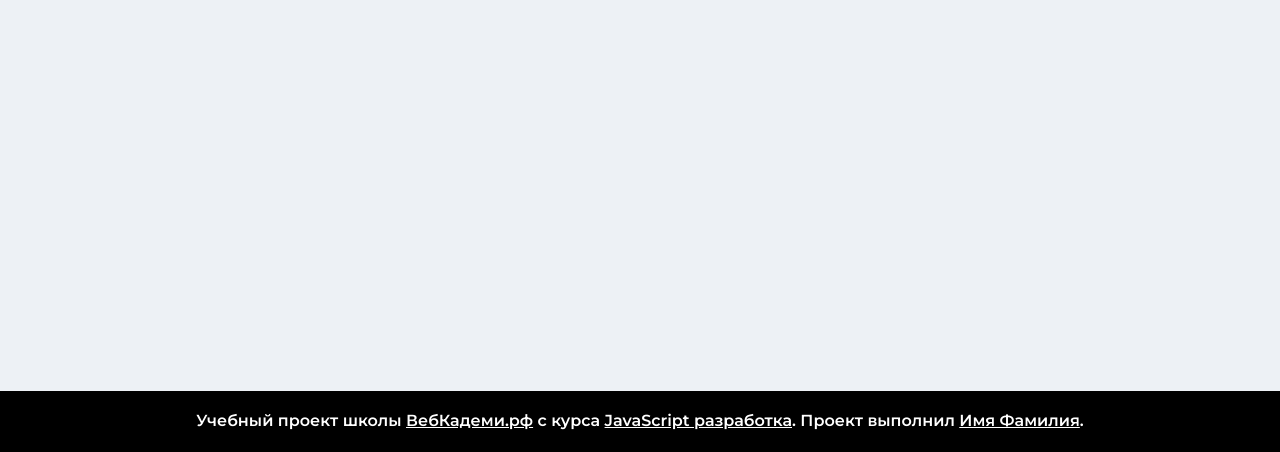
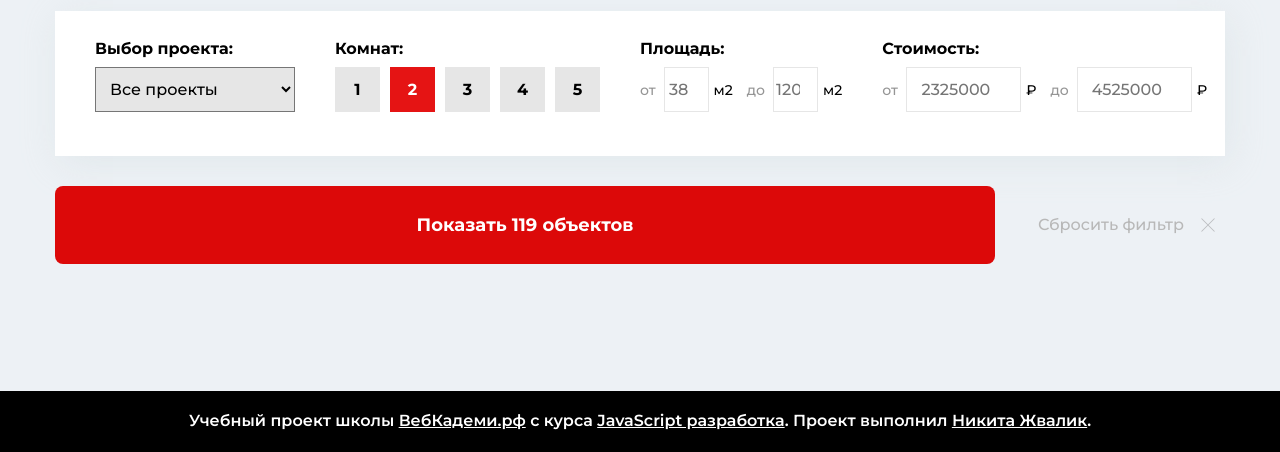
Before and after one commit to NikitaZhvalik/house-to-buy, a website built with webpack: page src/index.html in a window 1280 px wide. Shown: the part 348-800 px from the top of the page. Built offline with nearby package versions, Linux system fonts and the light colour scheme.

Commit message:
v.02 - render filter from js

```diff
--- a/package.json
+++ b/package.json
@@ -16,7 +16,7 @@
     "html-webpack-plugin": "^5.5.1",
     "webpack": "^5.76.3",
     "webpack-cli": "^5.0.1",
-    "webpack-dev-server": "^4.13.1"
+    "webpack-dev-server": "^4.15.1"
   },
   "scripts": {
     "dev": "webpack --mode development",
--- a/src/index.html
+++ b/src/index.html
@@ -93,7 +93,7 @@
                     <a href="https://webcademy.ru/">ВебКадеми.рф</a> с курса
                     <a href="https://webcademy.ru/jscourse/"
                         >JavaScript разработка</a
-                    >. Проект выполнил <a href="#">Имя Фамилия</a>.
+                    >. Проект выполнил <a href="#">Никита Жвалик</a>.
                 </p>
             </div>
         </footer>
--- /dev/null
+++ b/src/js/filter/filterController.js
@@ -0,0 +1,5 @@
+import * as view from './filterView';
+
+export default function() {
+    view.render();
+}
--- /dev/null
+++ b/src/js/filter/filterView.js
@@ -0,0 +1,121 @@
+export function render() {
+    const html = `
+    <form method="GET" class="container p-0">
+        <div class="heading-1">Выбор квартир:</div>
+        <div class="filter">
+            <div class="filter__col">
+                <div class="filter__label">Выбор проекта:</div>
+                <select name="complex" id="" class="filter__dropdown">
+                    <option value="all">Все проекты</option>
+                    <option value="Генеральский"
+                        >ЖК Генеральский</option
+                    >
+                    <option value="Речной">ЖК Речной</option>
+                    <option value="Лесной">ЖК Лесной</option>
+                    <option value="Квантум">ЖК Квантум</option>
+                </select>
+            </div>
+            <div class="filter__col rooms">
+                <div class="filter__label">Комнат:</div>
+                <div class="rooms__wrapper">
+                    <input
+                        name="rooms"
+                        type="checkbox"
+                        id="rooms_1"
+                        class="rooms__checkbox"
+                        value="1"
+                    /><label for="rooms_1" class="rooms__btn">1</label>
+                    <input
+                        name="rooms"
+                        type="checkbox"
+                        id="rooms_2"
+                        class="rooms__checkbox"
+                        value="2"
+                        checked
+                    /><label for="rooms_2" class="rooms__btn">2</label>
+                    <input
+                        name="rooms"
+                        type="checkbox"
+                        id="rooms_3"
+                        class="rooms__checkbox"
+                        value="3"
+                    /><label for="rooms_3" class="rooms__btn">3</label>
+                    <input
+                        name="rooms"
+                        type="checkbox"
+                        id="rooms_4"
+                        class="rooms__checkbox"
+                        value="4"
+                    /><label for="rooms_4" class="rooms__btn">4</label>
+                    <input
+                        name="rooms"
+                        type="checkbox"
+                        id="rooms_5"
+                        class="rooms__checkbox"
+                        value="5"
+                    /><label for="rooms_5" class="rooms__btn">5</label>
+                </div>
+            </div>
+            <div class="filter__col">
+                <div class="filter__label">Площадь:</div>
+                <div class="range__wrapper">
+                    <label class="range">
+                        <div for="" class="range__label">от</div>
+                        <input
+                            name="sqmin"
+                            min="0"
+                            type="number"
+                            class="range__input"
+                            placeholder="38"
+                        />
+                        <div class="range__value">м2</div>
+                    </label>
+                    <label class="range">
+                        <div for="" class="range__label">до</div>
+                        <input
+                            name="sqmax"
+                            min="0"
+                            type="number"
+                            class="range__input"
+                            placeholder="120"
+                        />
+                        <div class="range__value">м2</div>
+                    </label>
+                </div>
+            </div>
+            <div class="filter__col">
+                <div class="filter__label">Стоимость:</div>
+                <div class="range__wrapper">
+                    <div class="range">
+                        <label for="" class="range__label">от</label>
+                        <input
+                            type="number"
+                            name="pricemin"
+                            min="0"
+                            class="range__input range__input--price"
+                            placeholder="2325000"
+                        />
+                        <div class="range__value">₽</div>
+                    </div>
+                    <div class="range">
+                        <label for="" class="range__label">до</label>
+                        <input
+                            type="number"
+                            name="pricemax"
+                            min="0"
+                            class="range__input range__input--price"
+                            placeholder="4525000"
+                        />
+                        <div class="range__value">₽</div>
+                    </div>
+                </div>
+            </div>
+        </div>
+        <div class="filter__buttons">
+            <button class="filter__show">Показать 119 объектов</button>
+            <button class="filter__reset">Сбросить фильтр</button>
+        </div>
+    </form>
+    `;
+    document.querySelector('#app').insertAdjacentHTML('afterbegin', html);
+}
--- a/src/js/pages/homePage.js
+++ b/src/js/pages/homePage.js
@@ -1,4 +1,5 @@
+import filter from '../filter/filterController'
+
 export default function (){
-    const markup = `<div class="container"><h1>HomePage</h1></div>`;
-    document.querySelector('#app').innerHTML = markup;
+    filter();
 }
```
Also changed, not shown: src/js/filter/filterModel.js (added), 2 other files.
